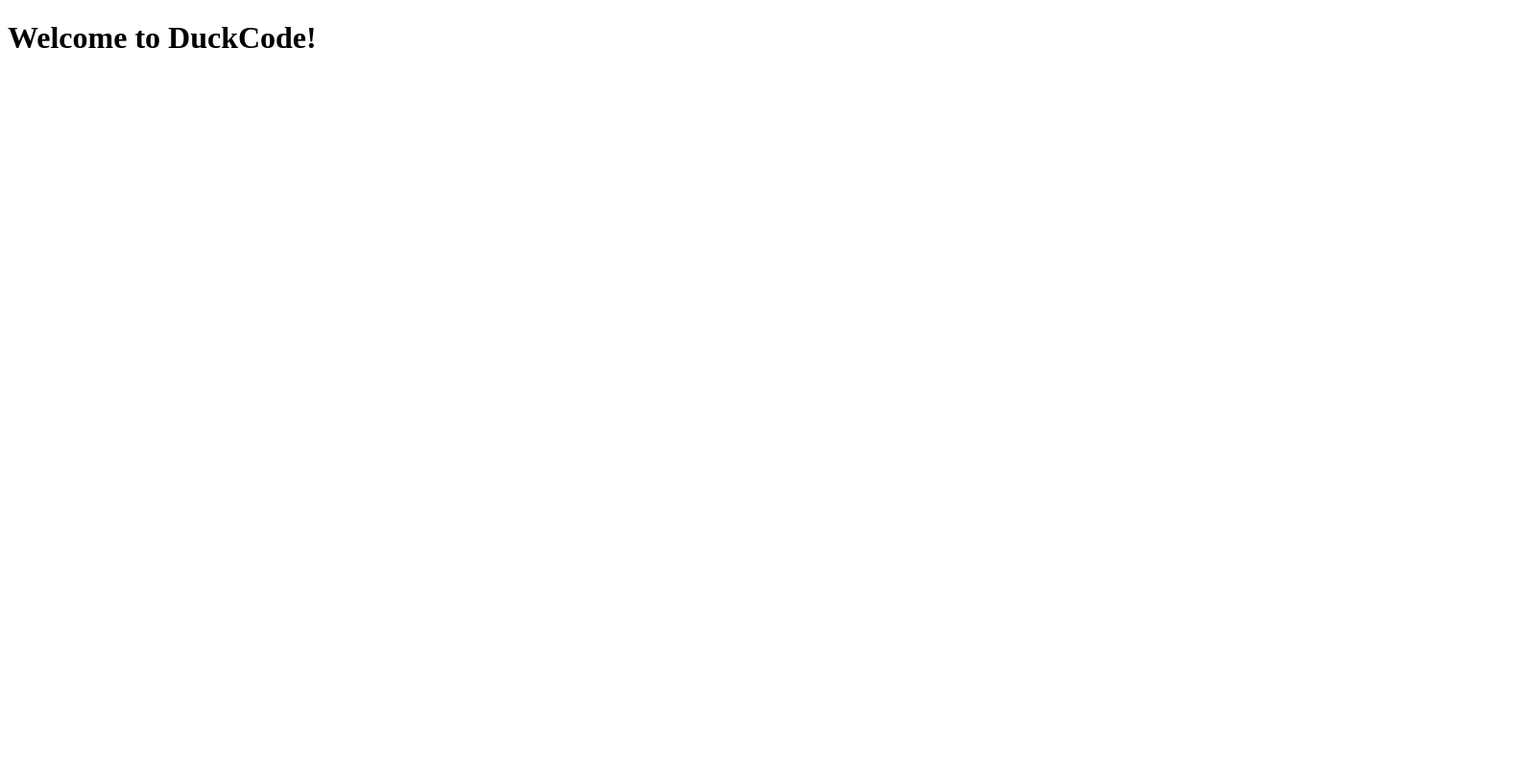
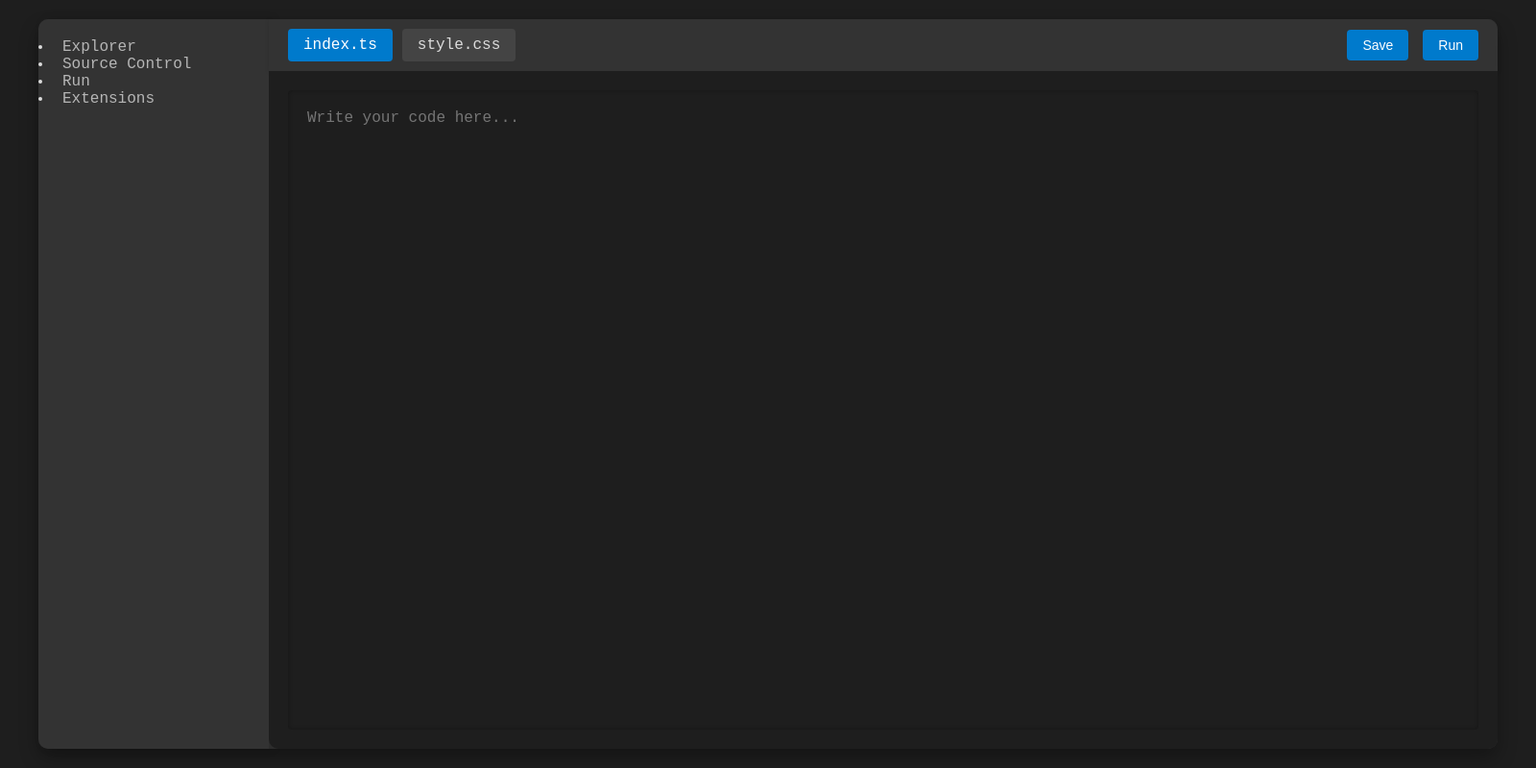
Before and after one commit to togantshira/DuckCode, an Electron app: page src/index.html in a window 1600 px wide. Shown: the whole page at 96% size. Drawn offline with Linux system fonts and the light colour scheme.

Commit message:
added the css and html

```diff
--- a/src/index.html
+++ b/src/index.html
@@ -1,14 +1,37 @@
 <!DOCTYPE html>
 <html lang="en">
 <head>
-  <meta charset="UTF-8">
-  <meta name="viewport" content="width=device-width, initial-scale=1.0">
-  <title>DuckCode</title>
-  <link rel="stylesheet" href="./styles/style.css">
+    <meta charset="UTF-8">
+    <meta name="viewport" content="width=device-width, initial-scale=1.0">
+    <title>DuckCode Editor</title>
+    <link rel="stylesheet" href="styles/style.css">
 </head>
 <body>
-  <div id="app">
-    <h1>Welcome to DuckCode!</h1>
-  </div>
+    <div class="editor-container">
+        <div class="sidebar">
+            <ul>
+                <li><a href="#">Explorer</a></li>
+                <li><a href="#">Source Control</a></li>
+                <li><a href="#">Run</a></li>
+                <li><a href="#">Extensions</a></li>
+            </ul>
+        </div>
+        <div class="editor-main">
+            <div class="editor-header">
+                <div class="header-tabs">
+                    <div class="tab active">index.ts</div>
+                    <div class="tab">style.css</div>
+                </div>
+                <div class="header-actions">
+                    <button class="action-btn">Save</button>
+                    <button class="action-btn">Run</button>
+                </div>
+            </div>
+            <div class="editor-screen">
+                <textarea id="codeEditor" class="code-editor" placeholder="Write your code here..."></textarea>
+            </div>
+        </div>
+    </div>
+    <script src="main.js"></script>
 </body>
 </html>
--- a/src/main.ts
+++ b/src/main.ts
@@ -4,8 +4,8 @@
 
 function createWindow() {
   mainWindow = new BrowserWindow({
-    width: 800,
-    height: 600,
+    width: 1920,
+    height: 1080,
     webPreferences: {
       nodeIntegration: true,  // For Node.js integration
       contextIsolation: false // Allows Node.js in renderer process (required for Electron 12+)
--- a/src/styles/style.css
+++ b/src/styles/style.css
@@ -0,0 +1,200 @@
+/* style.css */
+
+/* Reset and General Styles */
+* {
+    margin: 0;
+    padding: 0;
+    box-sizing: border-box;
+}
+
+body {
+    font-family: 'Fira Code', monospace;
+    background-color: #1e1e1e;
+    color: #dcdcdc;
+    height: 100vh;
+    display: flex;
+    justify-content: center;
+    align-items: center;
+}
+
+/* Container Setup */
+.editor-container {
+    display: flex;
+    height: 95%;
+    width: 95%;
+    border-radius: 10px;
+    box-shadow: 0px 10px 20px rgba(0, 0, 0, 0.3);
+    background-color: #252526;
+}
+
+/* Sidebar Styles */
+.sidebar {
+    width: 240px;
+    background-color: #333;
+    padding: 20px 15px;
+    display: flex;
+    flex-direction: column;
+    gap: 20px;
+    border-top-left-radius: 10px;
+    border-bottom-left-radius: 10px;
+    box-shadow: 5px 0px 10px rgba(0, 0, 0, 0.15);
+}
+
+.sidebar a {
+    text-decoration: none;
+    color: #b6b6b6;
+    font-size: 16px;
+    padding: 10px;
+    border-radius: 4px;
+    transition: all 0.3s ease;
+}
+
+.sidebar a:hover {
+    background-color: #444;
+    color: #fff;
+}
+
+.sidebar a.active {
+    background-color: #007acc;
+    color: white;
+}
+
+/* Main Editor Area */
+.editor-main {
+    flex: 1;
+    display: flex;
+    flex-direction: column;
+    background-color: #2d2d2d;
+    border-top-right-radius: 10px;
+    border-bottom-right-radius: 10px;
+    position: relative;
+}
+
+/* Header */
+.editor-header {
+    display: flex;
+    justify-content: space-between;
+    align-items: center;
+    padding: 10px 20px;
+    background-color: #333;
+    border-top-right-radius: 10px;
+    border-top-left-radius: 0px;
+    box-shadow: 0 1px 5px rgba(0, 0, 0, 0.1);
+}
+
+.header-tabs {
+    display: flex;
+    gap: 10px;
+}
+
+.tab {
+    padding: 8px 16px;
+    background-color: #444;
+    border-radius: 4px;
+    cursor: pointer;
+    transition: background-color 0.3s ease;
+}
+
+.tab.active {
+    background-color: #007acc;
+}
+
+.tab:hover {
+    background-color: #555;
+}
+
+.header-actions {
+    display: flex;
+    gap: 15px;
+}
+
+.action-btn {
+    background-color: #007acc;
+    color: white;
+    border: none;
+    padding: 8px 16px;
+    font-size: 14px;
+    cursor: pointer;
+    border-radius: 4px;
+    transition: background-color 0.3s ease;
+}
+
+.action-btn:hover {
+    background-color: #005f8a;
+}
+
+.action-btn:focus {
+    outline: none;
+}
+
+/* Code Editor */
+.editor-screen {
+    position: relative;
+    flex: 1;
+    padding: 20px;
+    background-color: #1e1e1e;
+    display: flex;
+    justify-content: center;
+    align-items: center;
+    border-bottom-left-radius: 10px;
+    border-bottom-right-radius: 10px;
+}
+
+.code-editor {
+    width: 100%;
+    height: 100%;
+    background-color: #1e1e1e;
+    color: #dcdcdc;
+    font-family: 'Fira Code', monospace;
+    font-size: 16px;
+    border: none;
+    padding: 20px;
+    resize: none;
+    outline: none;
+    border-radius: 4px;
+    box-shadow: inset 0px 0px 5px rgba(0, 0, 0, 0.3);
+    transition: all 0.3s ease;
+}
+
+.code-editor:focus {
+    border: 2px solid #007acc;
+    box-shadow: inset 0px 0px 10px rgba(0, 0, 0, 0.5);
+}
+
+/* Hover Effects */
+.sidebar a.active, .tab.active {
+    background-color: #007acc;
+    color: white;
+}
+
+/* Buttons */
+button {
+    cursor: pointer;
+    transition: all 0.3s ease;
+}
+
+button:hover {
+    transform: translateY(-2px);
+}
+
+/* Responsive Styles */
+@media (max-width: 800px) {
+    .editor-container {
+        flex-direction: column;
+        height: 100%;
+    }
+
+    .sidebar {
+        width: 100%;
+        flex-direction: row;
+        gap: 10px;
+    }
+
+    .editor-main {
+        flex: 1;
+    }
+
+    .editor-header {
+        flex-direction: column;
+    }
+}
```
Also changed, not shown: package.json (+3 -4 lines), tsconfig.json (+5 -2 lines), README.md, 1 other file.
